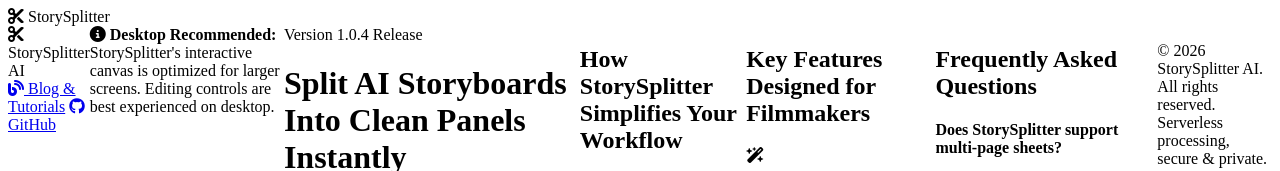
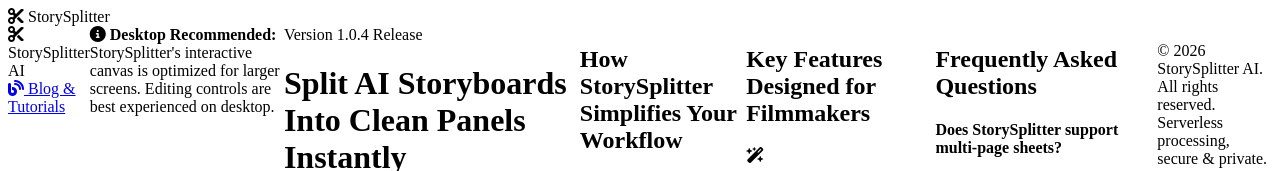
Before and after one commit to alperenborklu-cyber/storysplitterai, a website built with Vite: page index.html in a window 1280 px wide. Shown: the top 171 px of the page. Built offline with nearby package versions, Linux system fonts and the light colour scheme.

Commit message:
Remove GitHub repository link from landing header

```diff
--- a/index.html
+++ b/index.html
@@ -70,7 +70,6 @@
         </div>
         <div class="landing-nav">
           <a href="blog.html" class="landing-nav-link"><i class="fa-solid fa-blog"></i> Blog & Tutorials</a>
-          <a href="https://github.com/alperenborklu-cyber/storysplitterai" target="_blank" class="landing-nav-link"><i class="fa-brands fa-github"></i> GitHub</a>
         </div>
       </div>
 
```
